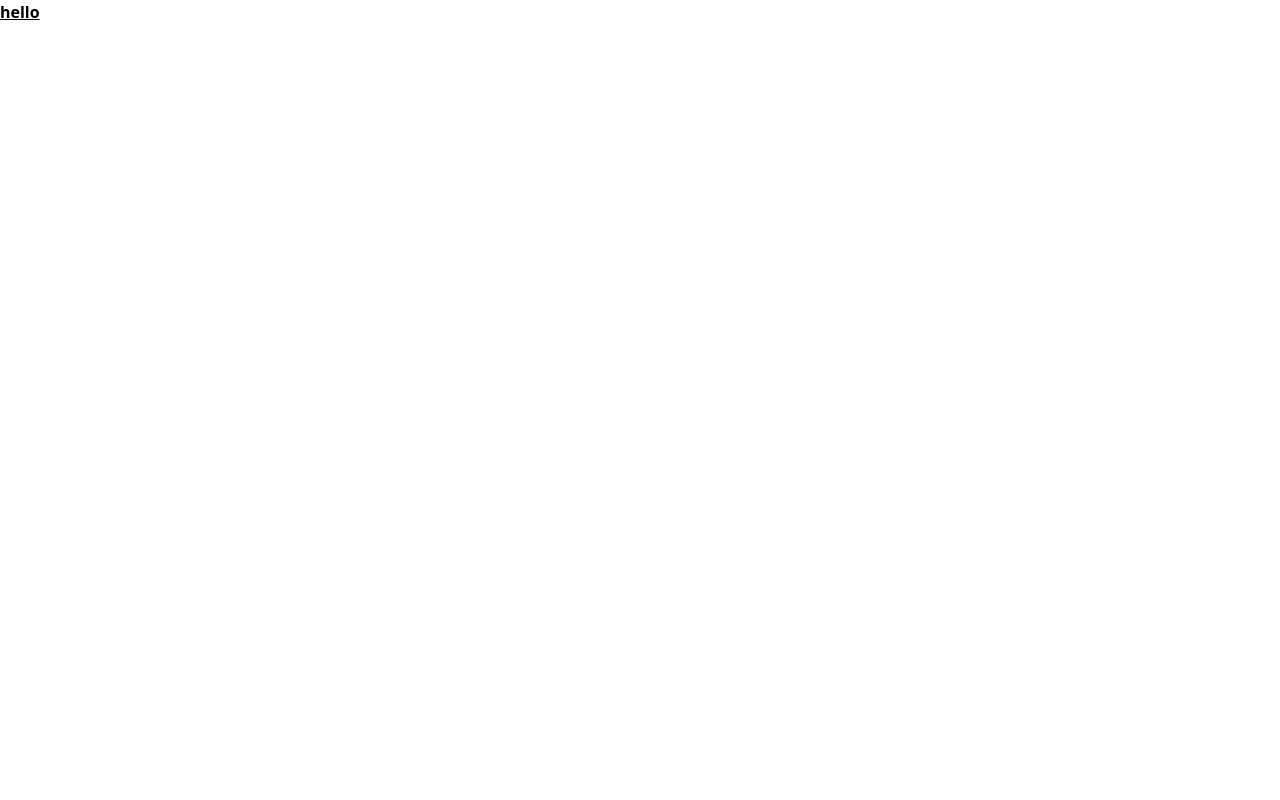
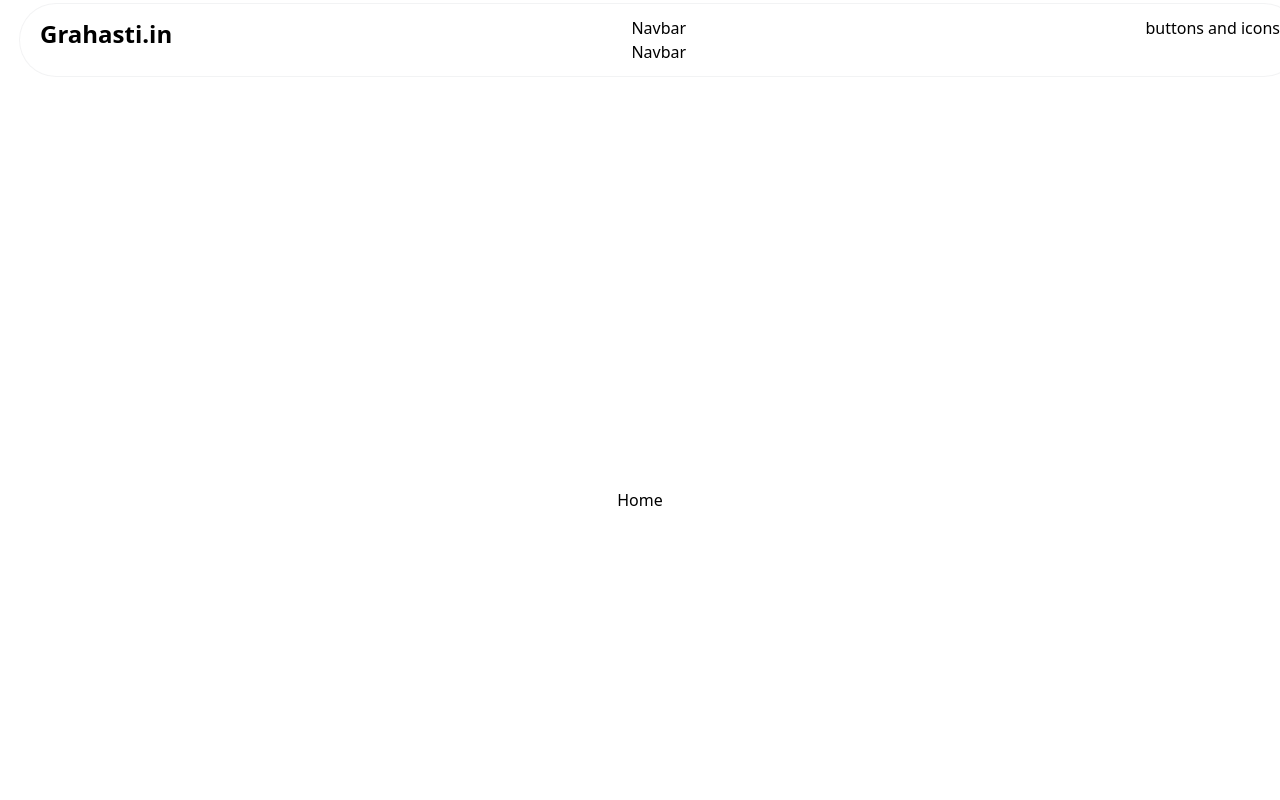
Before and after one commit to Aman745289/grahasti.in, a React (Vite) app in the folder client/: page / in a window 1280 px wide. Shown: the top 800 px of the page. Built offline with nearby package versions, Linux system fonts and the light colour scheme.

Commit message:
third committt

```diff
--- a/client/src/App.jsx
+++ b/client/src/App.jsx
@@ -1,10 +1,26 @@
 import React from 'react'
+import { BrowserRouter, Route, Routes} from 'react-router-dom'
+import Home from './pages/Home'
+import Addproperty from './pages/Addproperty'
+import Listing from './pages/Listing'
+import Bookings from './pages/Bookings'
+import Favourites from './pages/Favourites'
+import Header from './components/Header'
+import Footer from './components/Footer'
 
 const App = () => {
   return (
-    <div>
-       <h1 className="text-3x1 font-bold underline">hello</h1>
-    </div>
+    <BrowserRouter>
+    <Header/>
+      <Routes>
+        <Route path="/" element={<Home/>} />
+        <Route path="/listing" element={<Listing/>}/>
+        <Route path="addproperty" element={<Addproperty/>}/>
+        <Route path="bookings" element={<Bookings/>}/>
+        <Route path="favourites" element={<Favourites/>}/>
+      </Routes>
+      <Footer/>
+    </BrowserRouter>
   )
 }
 
--- a/client/src/components/Header.jsx
+++ b/client/src/components/Header.jsx
@@ -1,8 +1,31 @@
 import React from 'react'
-
+import { Link } from 'react-router-dom'
+import Navbar from './Navbar'
 const Header = () => {
   return (
-    <div>Header</div>
+    <header className='max-padd-container fixed top-1 w-full left-5 right-5 z-50'>
+        {/* container */}
+        <div className='max-padd-container bg-white transition all duration-200 rounded-full px-5 ring-1 ring-slate-900/5'>
+            <div className='flex justify-between py-3'>
+                {/* logo */}
+                <Link to={"/"}>
+                <span className='font-[900] text-[24px]'>Grahasti<span className='font-[600] medium-20'>.in</span></span>
+
+                </Link>
+                {/* navbar */}
+                <div>
+                    {/* Desktop */}
+                    <Navbar/>
+                    {/* Mobile */}
+                    <Navbar/>
+                </div>
+                {/* buttons */}
+                <div>
+                    buttons and icons
+                </div>
+            </div>
+        </div>
+    </header>
   )
 }
 
--- a/client/src/pages/Home.jsx
+++ b/client/src/pages/Home.jsx
@@ -2,7 +2,7 @@ import React from 'react'
 
 const Home = () => {
   return (
-    <div>Home</div>
+    <div className='flex items-center justify-center h-[999px]'>Home</div>
   )
 }
 
```
